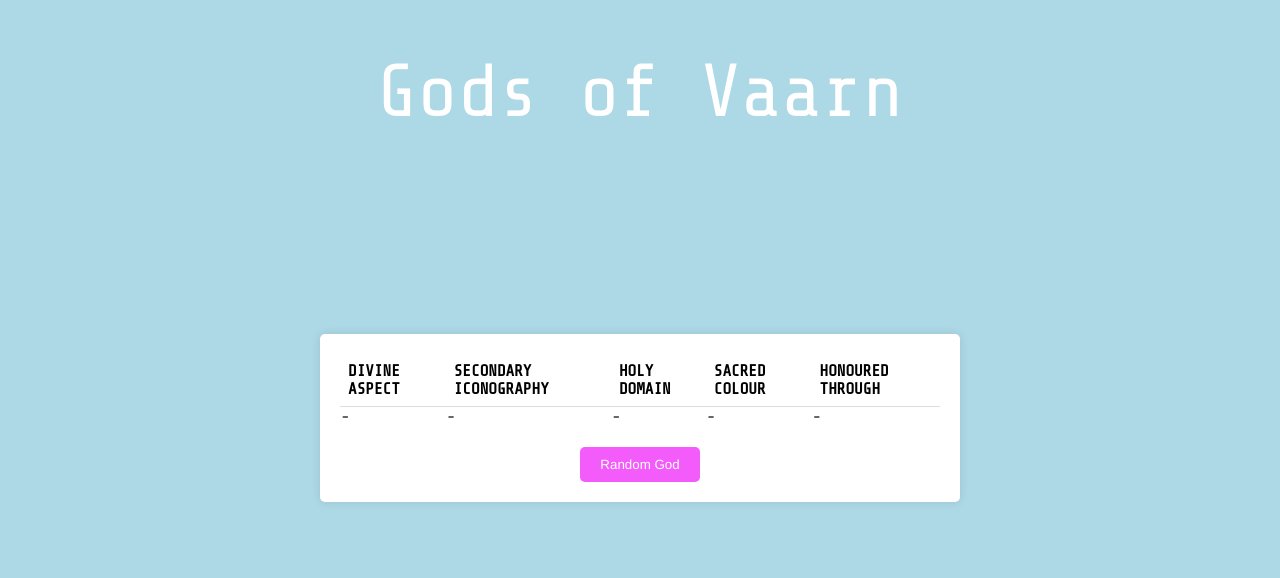
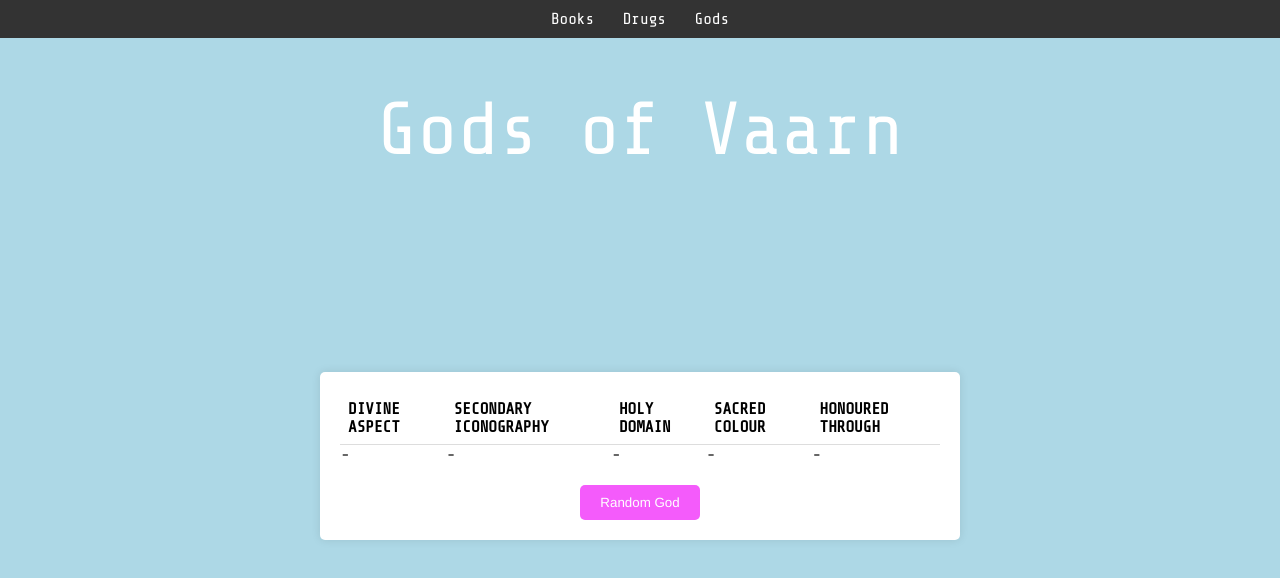
Before and after one commit to malkilthewizard/godsofvaarn, a plain HTML site: page index.html in a window 1280 px wide. Drawn offline with nearby package versions, Linux system fonts and the light colour scheme.

Commit message:
Update index.html

```diff
--- a/index.html
+++ b/index.html
@@ -11,11 +11,11 @@
     <title>Gods of Varn</title>
 </head>
 <body>
-    <!-- <div id="menuBar">
-        <a href="#">Books</a>
-        <a href="#">Drugs</a>
-        <a href="#">Gods</a>
-    </div> -->
+    <div id="menuBar">
+        <a href="https://malkilthewizard.github.io/booksofvaarn/">Books</a>
+        <a href="https://malkilthewizard.github.io/drugsofvaarn/">Drugs</a>
+        <a href="https://malkilthewizard.github.io/godsofvaarn/">Gods</a>
+    </div>
 
     <h1>Gods of Vaarn</h1>
 
```
